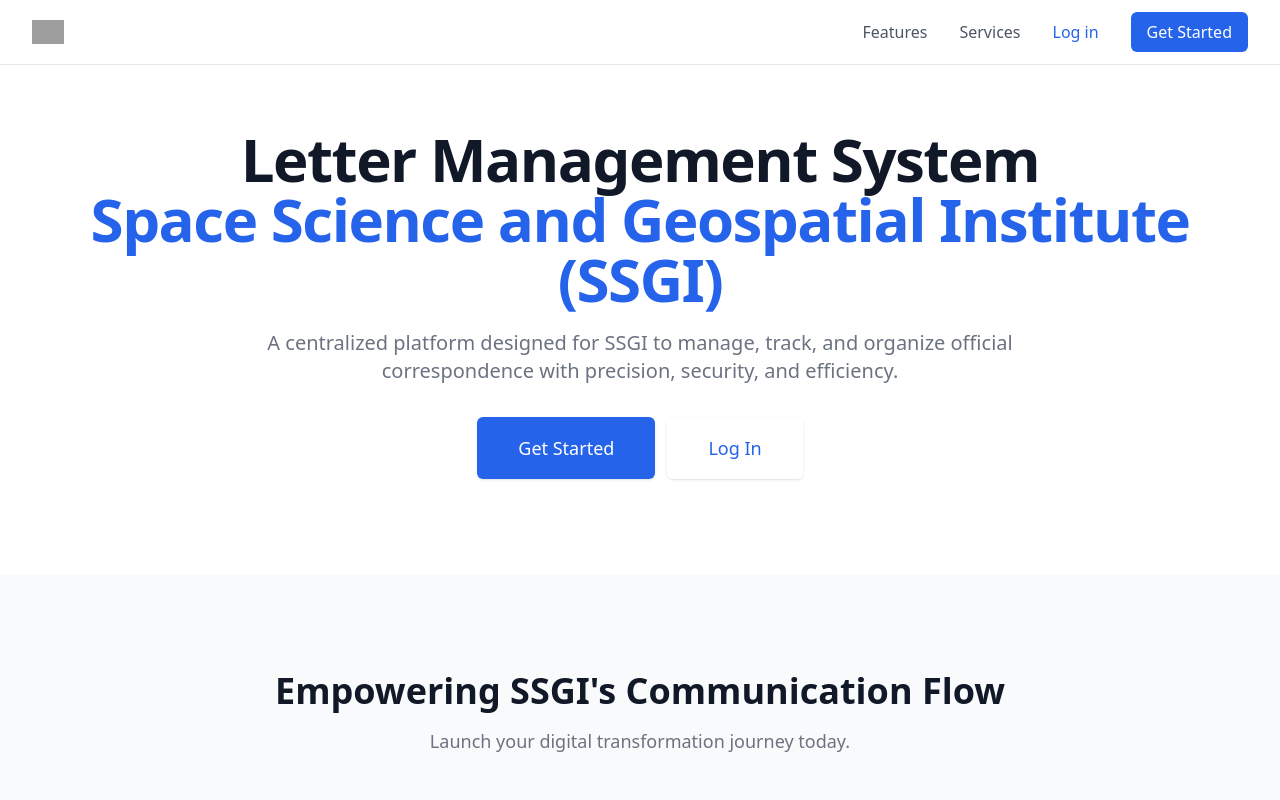
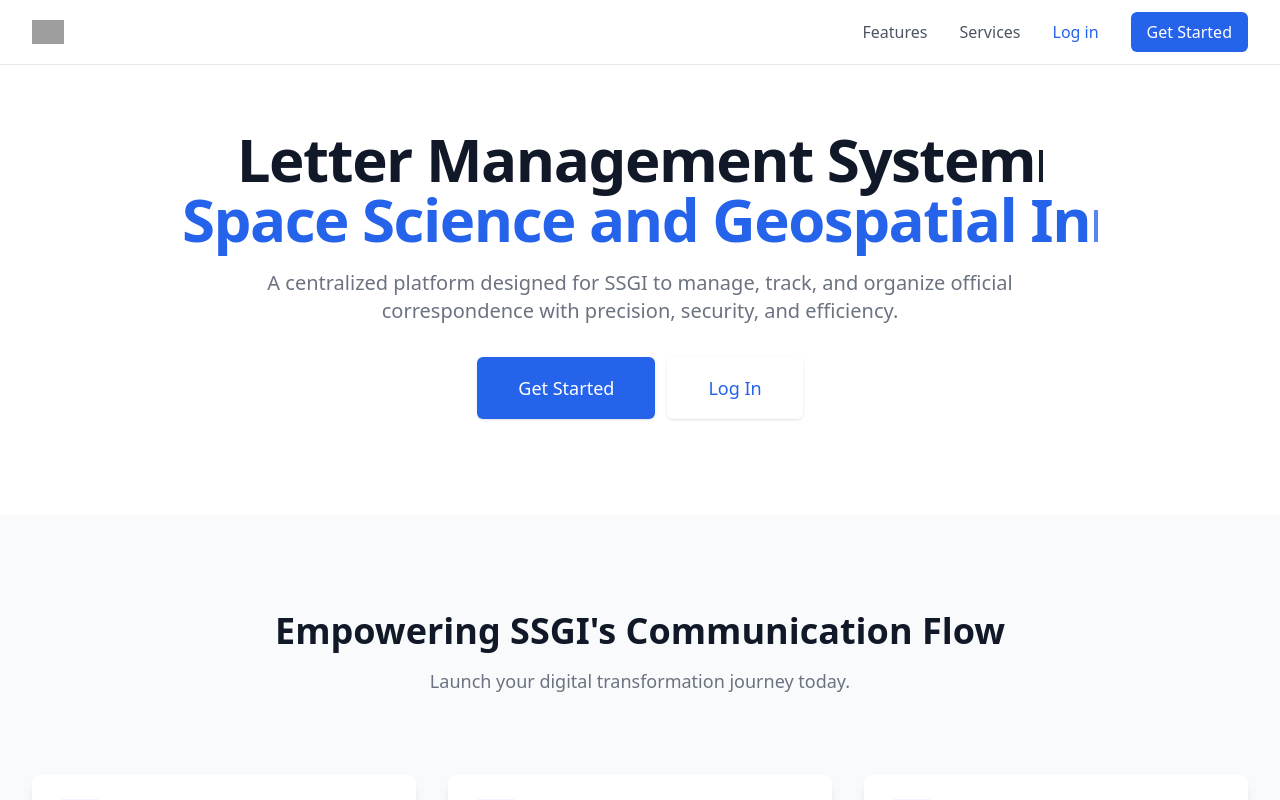
Before and after one commit to biniman4/letPROJ, a React (Vite) app: page / in a window 1280 px wide. Shown: the top 800 px of the page. Built offline with nearby package versions, Linux system fonts and the light colour scheme; grey boxes are pictures that could not be loaded.

Commit message:
Add framer-motion and TypewriterText component; update Home and Header layout

```diff
--- a/package.json
+++ b/package.json
@@ -1 +1 @@
-{"name":"letter-management","version":"0.0.1","private":true,"type":"module","scripts":{"dev":"vite","build":"vite build","lint":"eslint . --ext .js,.jsx,.ts,.tsx","preview":"vite preview"},"dependencies":{"lucide-react":"^0.441.0","react":"^18.3.1","react-dom":"^18.3.1","react-router-dom":"^6.26.2"},"devDependencies":{"@types/node":"^20.11.18","@types/react":"^18.3.20","@types/react-dom":"^18.3.6","@typescript-eslint/eslint-plugin":"^5.54.0","@typescript-eslint/parser":"^5.54.0","@vitejs/plugin-react":"^4.2.1","autoprefixer":"latest","eslint":"^8.50.0","eslint-plugin-react-hooks":"^4.6.0","eslint-plugin-react-refresh":"^0.4.1","postcss":"latest","tailwindcss":"3.4.17","typescript":"^5.5.4","vite":"^5.4.18"}}
+{"name":"letter-management","version":"0.0.1","private":true,"type":"module","scripts":{"dev":"vite","build":"vite build","lint":"eslint . --ext .js,.jsx,.ts,.tsx","preview":"vite preview"},"dependencies":{"framer-motion":"^12.8.0","lucide-react":"^0.441.0","react":"^18.3.1","react-dom":"^18.3.1","react-router-dom":"^6.26.2"},"devDependencies":{"@types/node":"^20.11.18","@types/react":"^18.3.20","@types/react-dom":"^18.3.6","@typescript-eslint/eslint-plugin":"^5.54.0","@typescript-eslint/parser":"^5.54.0","@vitejs/plugin-react":"^4.2.1","autoprefixer":"latest","eslint":"^8.50.0","eslint-plugin-react-hooks":"^4.6.0","eslint-plugin-react-refresh":"^0.4.1","postcss":"latest","tailwindcss":"3.4.17","typescript":"^5.5.4","vite":"^5.4.18"}}
--- /dev/null
+++ b/src/components/TypewriterText.tsx
@@ -0,0 +1,72 @@
+// src/components/TypewriterText.tsx
+import { motion } from 'framer-motion';
+import { useState, useEffect } from 'react';
+
+export const TypewriterText = () => {
+  const lines = [
+    "Letter Management System",
+    "Space Science and Geospatial Institute (SSGI)"
+  ];
+  const [displayedText, setDisplayedText] = useState<string[]>(['', '']);
+
+  useEffect(() => {
+    let currentLine = 0;
+    let currentChar = 0;
+
+    const type = () => {
+      if (currentLine < lines.length) {
+        if (currentChar < lines[currentLine].length) {
+          setDisplayedText(prev => {
+            const newText = [...prev];
+            newText[currentLine] = lines[currentLine].substring(0, currentChar + 1);
+            return newText;
+          });
+          currentChar++;
+          setTimeout(type, 100);
+        } else {
+          currentLine++;
+          currentChar = 0;
+          setTimeout(type, 500);
+        }
+      } else {
+        // Reset after completion
+        setTimeout(() => {
+          setDisplayedText(['', '']);
+          currentLine = 0;
+          currentChar = 0;
+          setTimeout(type, 1000);
+        }, 2000);
+      }
+    };
+
+    type();
+  }, []);
+
+  return (
+    <motion.h1
+      className="text-4xl tracking-tight font-extrabold text-gray-900 sm:text-5xl md:text-6xl"
+      initial={{ opacity: 0 }}
+      animate={{ opacity: 1 }}
+      transition={{ duration: 0.5 }}
+    >
+      <motion.span className="block">
+        {displayedText[0]}
+        <motion.span
+          animate={{ opacity: [0, 1, 0] }}
+          transition={{ repeat: Infinity, duration: 0.8 }}
+          className="inline-block ml-1 w-1 h-8 bg-current align-middle"
+        />
+      </motion.span>
+      <motion.span className="block text-blue-600">
+        {displayedText[1]}
+        {displayedText[0].length === lines[0].length && (
+          <motion.span
+            animate={{ opacity: [0, 1, 0] }}
+            transition={{ repeat: Infinity, duration: 0.8 }}
+            className="inline-block ml-1 w-1 h-8 bg-current align-middle"
+          />
+        )}
+      </motion.span>
+    </motion.h1>
+  );
+};
--- a/src/components/layout/Header.tsx
+++ b/src/components/layout/Header.tsx
@@ -8,7 +8,11 @@
   XIcon
 } from 'lucide-react';
 
-export const Header = () => {
+type HeaderProps = {
+  onLogout: () => void;
+};
+
+export const Header = ({ onLogout }: HeaderProps) => {
   const [open, setOpen] = useState(false);
   const dropdownRef = useRef<HTMLDivElement | null>(null);
 
@@ -21,15 +25,6 @@
     document.addEventListener('mousedown', handleClickOutside);
     return () => document.removeEventListener('mousedown', handleClickOutside);
   }, []);
-
-  const handleLogout = () => {
-    // Log out logic (e.g., clear session, tokens, etc.)
-    alert('Logged out!');
-    setOpen(false);
-
-    // Redirect to the homepage after logout
-    window.location.href = '/';  // Redirect to the home page
-  };
 
   const handleExit = () => {
     alert('Exiting...');
@@ -80,7 +75,10 @@
               Settings
             </button>
             <button
-              onClick={handleLogout}
+              onClick={() => {
+                onLogout(); // Call the prop from parent
+                setOpen(false);
+              }}
               className="w-full flex items-center px-4 py-3 text-sm hover:bg-gray-50 transition"
             >
               <LogOutIcon className="w-4 h-4 mr-2 text-gray-500" />
--- a/src/components/layout/Sidebar.tsx
+++ b/src/components/layout/Sidebar.tsx
@@ -4,7 +4,7 @@
 const navItems = [{
   icon: LayoutDashboardIcon,
   label: 'Dashboard',
-  path: '/'
+  path: '/dashboard'
 }, {
   icon: MailPlusIcon,
   label: 'New Letter',
--- a/src/components/pages/Home.tsx
+++ b/src/components/pages/Home.tsx
@@ -1,6 +1,7 @@
 import { useNavigate, Link } from 'react-router-dom';
 import { PublicNavbar } from '../layout/PublicNavbar';
 import { PublicFooter } from '../layout/PublicFooter';
+import { TypewriterText } from "../TypewriterText";
 import {
   MailIcon,
   ClockIcon,
@@ -81,10 +82,9 @@
         <div className="bg-white">
           <div className="max-w-7xl mx-auto pt-16 pb-24 px-4 sm:px-6 lg:px-8">
             <div className="text-center">
-              <h1 className="text-4xl tracking-tight font-extrabold text-gray-900 sm:text-5xl md:text-6xl">
-                <span className="block">Letter Management System</span>
-                <span className="block text-blue-600">Space Science and Geospatial Institute (SSGI)</span>
-              </h1>
+
+            <TypewriterText />
+
               <p className="mt-3 max-w-md mx-auto text-base text-gray-500 sm:text-lg md:mt-5 md:text-xl md:max-w-3xl">
                 A centralized platform designed for SSGI to manage, track, and organize official correspondence with precision, security, and efficiency.
               </p>
```
Also changed, not shown: 1 other file (tests, documents, lock files or other folders).
